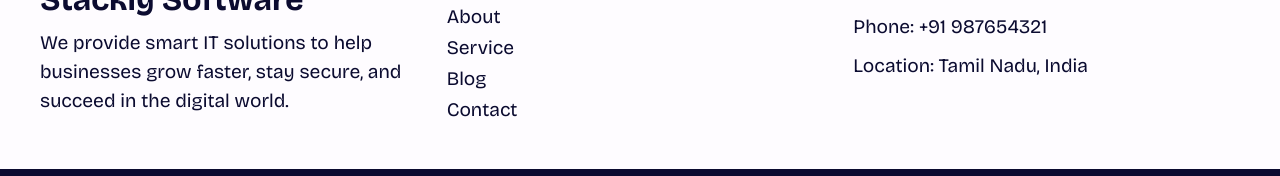
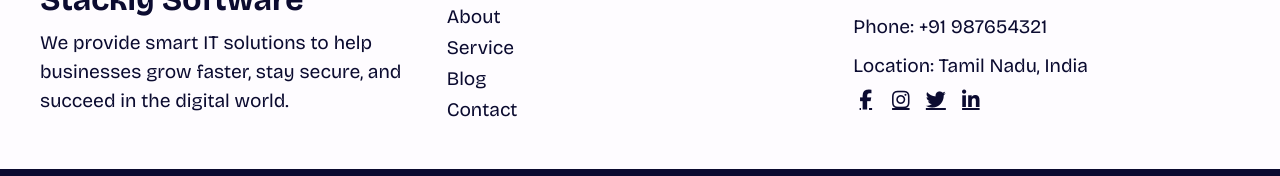
Before and after one commit to harikrishnan-11/corporate-company-theme, a plain HTML site: page About.html in a window 1280 px wide. Shown: the part 919-1095 px from the top of the page. Drawn offline with nearby package versions, Linux system fonts and the light colour scheme.

Commit message:
social icon

```diff
--- a/About.html
+++ b/About.html
@@ -88,10 +88,10 @@
                 <p>Location: Tamil Nadu, India</p>
 
                 <div class="socials">
-                    <a href="./404.html"></a>
-                    <a href="./404.html"></a>
-                    <a href="./404.html"></a>
-                    <a href="./404.html"></a>
+                    <a href="./404.html" class="fa-brands fa-facebook-f"></a>
+                    <a href="./404.html" class="fa-brands fa-instagram"></a>
+                    <a href="./404.html" class="fa-brands fa-twitter"></a>
+                    <a href="./404.html" class="fa-brands fa-linkedin-in"></a>
                 </div>
             </div>
         </div>
```
